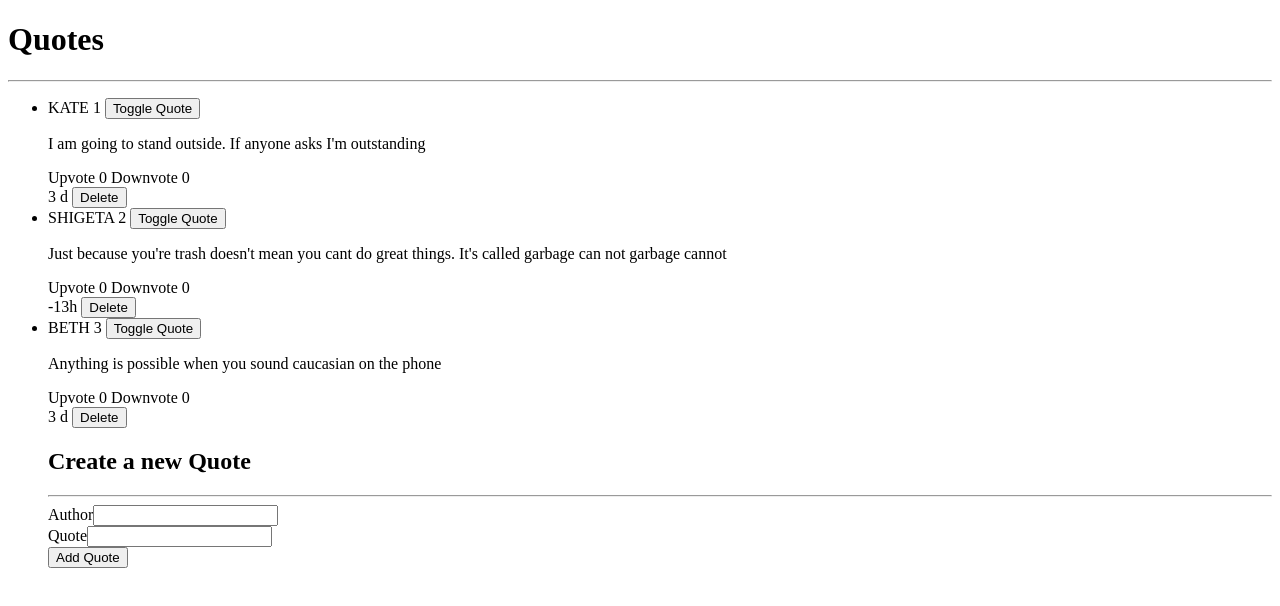
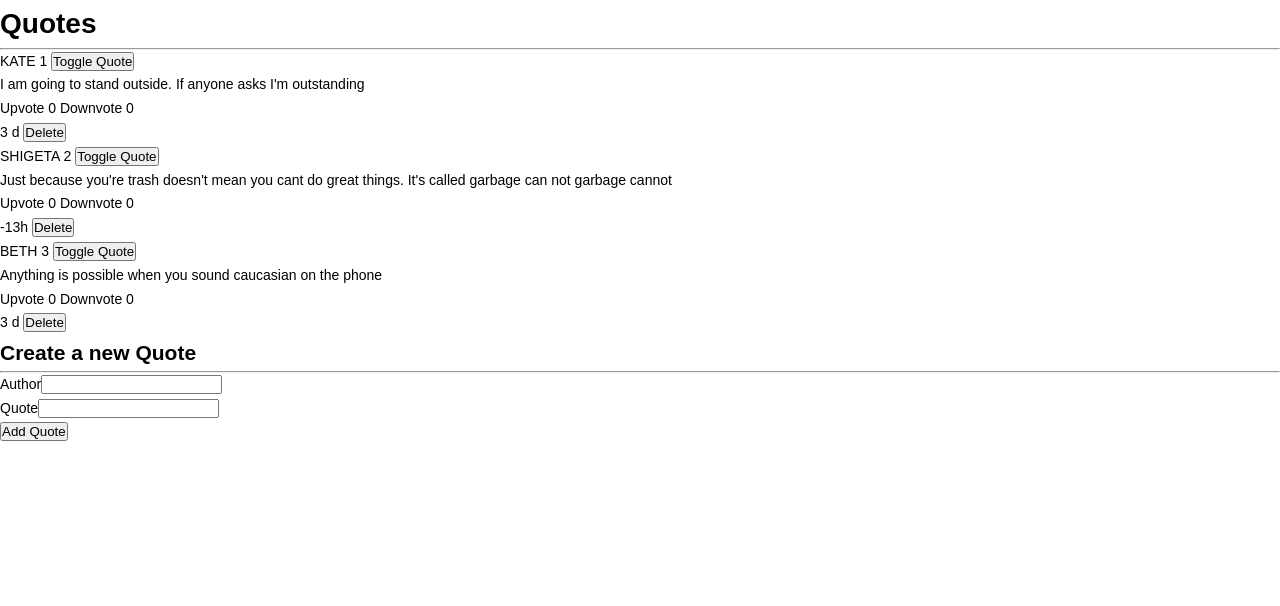
Before and after one commit to davidkiama/Quotes, an Angular app: page / in a window 1280 px wide. Shown: the top 606 px of the page. Built offline with nearby package versions, Linux system fonts and the light colour scheme.

Commit message:
Added the initial global styles

```diff
--- a/src/styles.css
+++ b/src/styles.css
@@ -1 +1,23 @@
 /* You can add global styles to this file, and also import other style files */
+*,
+::before,
+::after {
+  padding: 0;
+  margin: 0;
+  box-sizing: border-box;
+}
+
+html {
+  font-size: 62.5%;
+  box-sizing: inherit;
+}
+
+html {
+  font-size: 62.5%;
+  box-sizing: inherit;
+}
+body {
+  font-size: 1.4rem;
+  font-family: sans-serif;
+  line-height: 1.7;
+}
```
